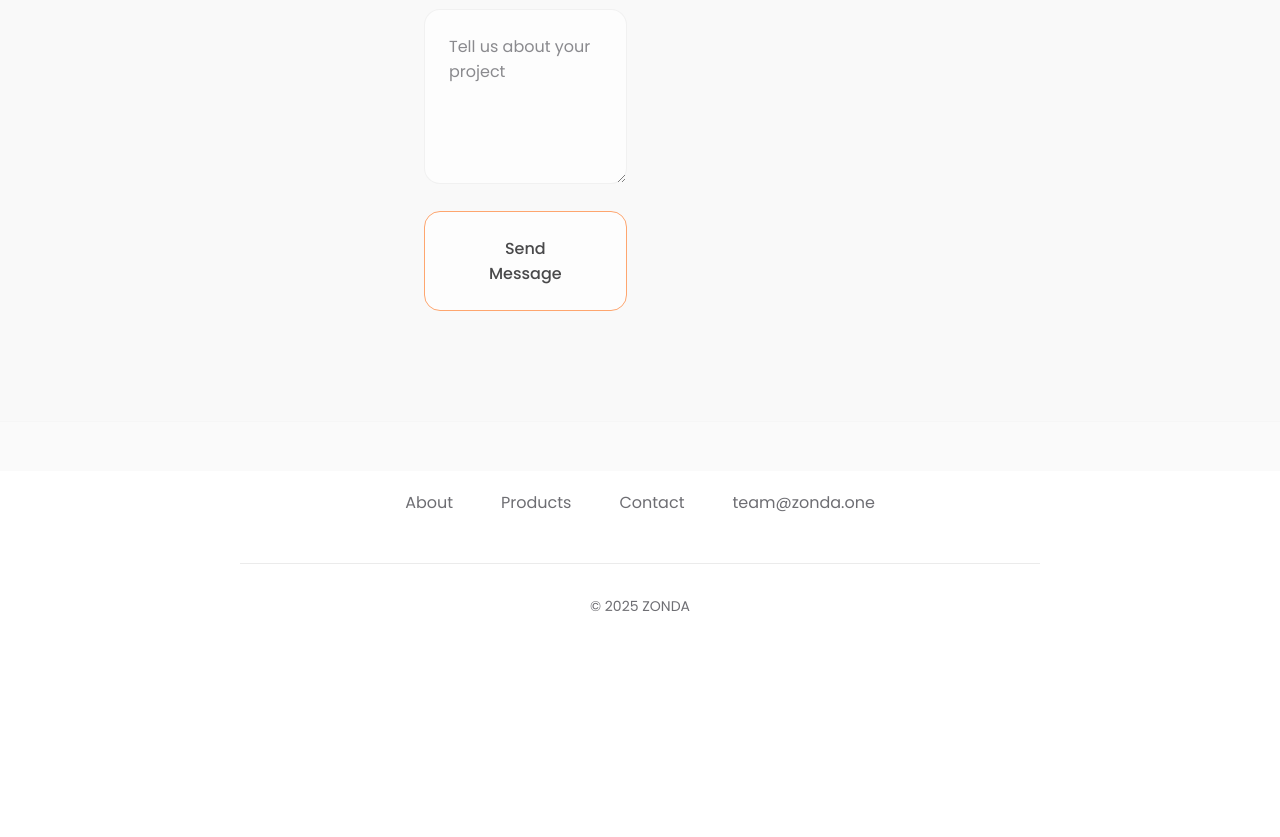
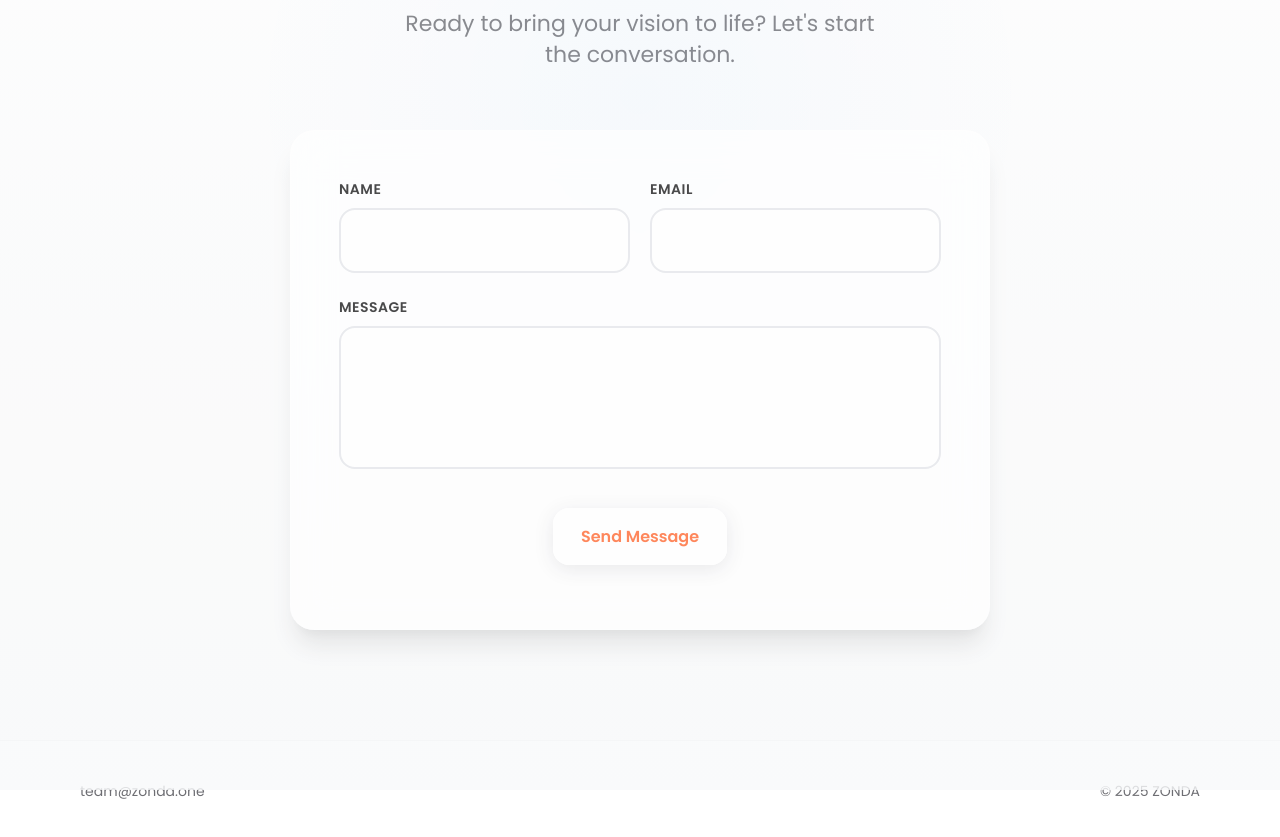
Before and after one commit to ZondaOne/Homepage, a React (Create React App) app: page / in a window 1280 px wide. Shown: the part 3800-4637 px from the top of the page. Before the commit the page ends 4477 px from the top, so only its background shows below. Built offline with nearby package versions, Linux system fonts and the light colour scheme; no server answers; the HTML template or start-up script is replaced by a standard one.

Commit message:
footer and contact

```diff
--- a/src/components/Footer/Footer.css
+++ b/src/components/Footer/Footer.css
@@ -1,77 +1,44 @@
 .footer {
   background: white;
   border-top: 1px solid rgba(0, 0, 0, 0.08);
-  padding: 60px 0;
+  padding: 40px 0;
 }
 
 .footer-content {
-  text-align: center;
-  max-width: 800px;
-  margin: 0 auto;
+  display: flex;
+  align-items: center;
+  justify-content: space-between;
+  flex-wrap: wrap;
+  gap: 16px;
 }
 
-.footer-links {
-  display: flex;
-  justify-content: center;
-  align-items: center;
-  gap: 48px;
-  margin-bottom: 40px;
-  flex-wrap: wrap;
+.footer-email {
+  color: var(--text-secondary);
+  text-decoration: none;
+  font-size: 14px;
+  transition: color 0.2s ease;
+  font-family: var(--font-primary);
 }
 
-.footer-link {
-  background: none;
-  border: none;
-  color: var(--text-secondary);
-  text-decoration: none;
-  font-size: 16px;
-  font-weight: 400;
-  cursor: pointer;
-  transition: color 0.2s ease;
-  font-family: var(--font-primary);
-  padding: 8px 0;
+.footer-email:hover {
+  color: var(--accent-orange);
 }
 
-.footer-link:hover {
-  color: var(--text-primary);
+.footer-copyright {
+  color: var(--text-secondary);
+  font-size: 14px;
+  margin: 0;
+  font-family: var(--font-primary);
 }
 
-.footer-bottom {
-  border-top: 1px solid rgba(0, 0, 0, 0.08);
-  padding-top: 32px;
-  text-align: center;
-}
-
-.footer-bottom p {
-  margin: 0;
-  color: var(--text-secondary);
-  font-size: 14px;
-  font-weight: 400;
-}
-
-/* Responsive Design */
 @media (max-width: 768px) {
-  .footer {
-    padding: 48px 0;
+  .footer-content {
+    flex-direction: column;
+    text-align: center;
+    gap: 12px;
   }
 
-  .footer-links {
-    gap: 32px;
-    margin-bottom: 32px;
-  }
-
-  .footer-bottom {
-    padding-top: 24px;
+  .footer {
+    padding: 32px 0;
   }
 }
-
-@media (max-width: 480px) {
-  .footer-links {
-    gap: 24px;
-    flex-direction: column;
-  }
-
-  .footer-link {
-    font-size: 14px;
-  }
-}
--- a/src/components/Footer/Footer.tsx
+++ b/src/components/Footer/Footer.tsx
@@ -21,24 +21,10 @@ const Footer: React.FC<FooterProps> = ({ onNavigate }) => {
     <footer className="footer">
       <div className="container">
         <div className="footer-content">
-          <div className="footer-links">
-            <button onClick={() => scrollToSection('about')} className="footer-link">
-              About
-            </button>
-            <button onClick={() => scrollToSection('products')} className="footer-link">
-              Products
-            </button>
-            <button onClick={() => scrollToSection('contact')} className="footer-link">
-              Contact
-            </button>
-            <a href="mailto:team@zonda.one" className="footer-link">
-              team@zonda.one
-            </a>
-          </div>
-
-          <div className="footer-bottom">
-            <p>© 2025 ZONDA</p>
-          </div>
+          <a href="mailto:team@zonda.one" className="footer-email">
+            team@zonda.one
+          </a>
+          <p className="footer-copyright">© 2025 ZONDA</p>
         </div>
       </div>
     </footer>
--- a/src/pages/Home/Home.css
+++ b/src/pages/Home/Home.css
@@ -86,131 +86,6 @@
     }
   }
 
-  /* Contact Section */
-  .contact-section {
-    background: #f9f9f9;
-    padding: 120px 0;
-  }
-
-  .contact-section .container {
-    max-width: 600px;
-    margin: 0 auto;
-    padding: 0 20px;
-  }
-
-  .contact-content {
-    text-align: center;
-  }
-
-  .contact-subtitle {
-    font-size: 20px;
-    color: var(--text-secondary);
-    margin: 24px 0 40px 0;
-    font-weight: 400;
-  }
-
-  .contact-form {
-    max-width: 100%;
-    margin: 0 auto;
-  }
-
-  .form-row {
-    display: grid;
-    grid-template-columns: 1fr 1fr;
-    gap: 16px;
-    margin-bottom: 20px;
-  }
-
-  .form-field {
-    width: 100%;
-  }
-
-  .form-input {
-    width: 100%;
-    padding: 16px 20px;
-    border: 1px solid rgba(0, 0, 0, 0.1);
-    border-radius: 12px;
-    background: white;
-    color: var(--text-primary);
-    font-size: 16px;
-    font-family: var(--font-primary);
-    transition: border-color 0.2s ease;
-    outline: none;
-    box-sizing: border-box;
-  }
-
-  .form-textarea {
-    width: 100%;
-    padding: 16px 20px;
-    border: 1px solid rgba(0, 0, 0, 0.1);
-    border-radius: 12px;
-    background: white;
-    color: var(--text-primary);
-    font-size: 16px;
-    font-family: var(--font-primary);
-    transition: border-color 0.2s ease;
-    outline: none;
-    box-sizing: border-box;
-    resize: vertical;
-    min-height: 120px;
-    margin-bottom: 20px;
-  }
-
-  .form-input:focus,
-  .form-textarea:focus {
-    border-color: var(--accent-primary);
-  }
-
-  .form-input::placeholder,
-  .form-textarea::placeholder {
-    color: var(--text-secondary);
-  }
-
-  .form-submit {
-    background: var(--accent-primary);
-    color: white;
-    border: none;
-    padding: 16px 32px;
-    border-radius: 12px;
-    font-size: 16px;
-    font-weight: 600;
-    cursor: pointer;
-    transition: all 0.2s ease;
-    font-family: var(--font-primary);
-    display: block;
-    margin: 0 auto;
-  }
-
-  .form-submit:hover:not(:disabled) {
-    background: var(--accent-secondary);
-    transform: translateY(-1px);
-  }
-
-  .form-submit:disabled {
-    opacity: 0.6;
-    cursor: not-allowed;
-  }
-
-  .contact-success {
-    text-align: center;
-    padding: 40px 20px;
-    background: rgba(16, 185, 129, 0.1);
-    border-radius: 16px;
-    border: 1px solid rgba(16, 185, 129, 0.2);
-  }
-
-  .contact-success h3 {
-    font-size: 24px;
-    font-weight: 600;
-    color: rgb(16, 185, 129);
-    margin: 0 0 8px 0;
-  }
-
-  .contact-success p {
-    font-size: 16px;
-    color: var(--text-secondary);
-    margin: 0;
-  }
 
 
   @media (max-width: 768px) {
@@ -298,25 +173,15 @@
   }
 
   .founders-image {
-    width: 200px;
-    height: 200px;
+    width: 450px;
+    height: 450px;
   }
 
-  .image-placeholder {
+  .founders-photo {
     width: 100%;
     height: 100%;
-    background: linear-gradient(135deg, #f8f9fa, #e9ecef);
     border-radius: 20px;
-    display: flex;
-    align-items: center;
-    justify-content: center;
-    border: 2px dashed rgba(0, 0, 0, 0.1);
-  }
-
-  .image-placeholder span {
-    color: var(--text-secondary);
-    font-size: 14px;
-    font-weight: 500;
+    object-fit: cover;
   }
 
   .content-right {
@@ -423,148 +288,6 @@
     font-weight: bold;
   }
 
-  /* Contact Section */
-  .contact-section {
-    padding: var(--space-2xl) 0;
-  }
-
-  .contact-content {
-    display: grid;
-    grid-template-columns: 1fr 1fr;
-    gap: var(--space-2xl);
-    align-items: start;
-  }
-
-  .contact-info {
-    margin-top: var(--space-xl);
-  }
-
-  .contact-item {
-    display: flex;
-    align-items: center;
-    gap: var(--space-md);
-    margin-bottom: var(--space-md);
-    color: var(--text-secondary);
-  }
-
-  .contact-icon {
-    font-size: 1.25rem;
-  }
-
-  .contact-form {
-    padding: var(--space-xl);
-    border-radius: var(--radius-lg);
-  }
-
-  .form-group {
-    margin-bottom: var(--space-md);
-  }
-
-  .form-input,
-  .form-textarea {
-    width: 100%;
-    padding: var(--space-md);
-    border: 1px solid var(--border-glass);
-    border-radius: var(--radius-md);
-    background: var(--bg-glass);
-    color: var(--text-primary);
-    font-size: 1rem;
-    transition: all 0.3s ease;
-  }
-
-  .form-input:focus,
-  .form-textarea:focus {
-    outline: none;
-    border-color: var(--accent-orange);
-    box-shadow: 0 0 0 2px rgba(255, 107, 53, 0.2);
-  }
-
-  .form-input::placeholder,
-  .form-textarea::placeholder {
-    color: var(--text-secondary);
-  }
-
-  .form-submit {
-    width: 100%;
-    padding: var(--space-md) var(--space-xl);
-    border: 1px solid var(--accent-orange);
-    border-radius: var(--radius-md);
-    background: var(--bg-glass);
-    color: var(--text-primary);
-    font-size: 1rem;
-    font-weight: var(--font-weight-medium);
-    cursor: pointer;
-    transition: all 0.3s ease;
-    position: relative;
-    overflow: hidden;
-  }
-
-  .form-submit::before {
-    content: '';
-    position: absolute;
-    top: 0;
-    left: -100%;
-    width: 100%;
-    height: 100%;
-    background: linear-gradient(90deg, transparent, var(--accent-orange), transparent);
-    opacity: 0.2;
-    transition: left 0.5s ease;
-  }
-
-  .form-submit:hover::before {
-    left: 100%;
-  }
-
-  .form-submit:hover {
-    box-shadow: var(--shadow-glow);
-    transform: translateY(-2px);
-  }
-
-  .form-success {
-    background: rgba(16, 185, 129, 0.1);
-    border: 1px solid rgba(16, 185, 129, 0.3);
-    color: rgb(16, 185, 129);
-    padding: var(--space-sm);
-    border-radius: var(--radius-sm);
-    margin-bottom: var(--space-md);
-    text-align: center;
-    font-size: 0.9rem;
-  }
-
-  .form-error {
-    background: rgba(239, 68, 68, 0.1);
-    border: 1px solid rgba(239, 68, 68, 0.3);
-    color: rgb(239, 68, 68);
-    padding: var(--space-sm);
-    border-radius: var(--radius-sm);
-    margin-bottom: var(--space-md);
-    text-align: center;
-    font-size: 0.9rem;
-  }
-
-  .form-success-message {
-    text-align: center;
-    padding: var(--space-xl);
-    border-radius: var(--radius-md);
-  }
-
-  .form-success-message h3 {
-    color: rgb(16, 185, 129);
-    margin-bottom: var(--space-sm);
-    font-size: 1.25rem;
-  }
-
-  .form-success-message p {
-    color: var(--text-secondary);
-    opacity: 0.8;
-  }
-
-  .validation-error {
-    color: rgb(239, 68, 68);
-    font-size: 0.8rem;
-    margin-top: 4px;
-    display: block;
-  }
 
 
   /* Responsive Design */
@@ -587,28 +310,192 @@
       font-size: 18px;
     }
 
+
+
     .form-row {
       grid-template-columns: 1fr;
-      gap: 0;
-      margin-bottom: 0;
-    }
-
-    .form-field {
-      margin-bottom: 20px;
+      gap: 20px;
     }
 
     .contact-subtitle {
       font-size: 18px;
     }
 
-    .contact-success {
-      padding: 32px 20px;
+    .contact-form {
+      padding: 32px 24px;
     }
 
-    .section {
-      padding: var(--space-xl) 0;
+    .contact-section {
+      padding: 100px 0;
     }
   }
+
+/* Contact Section */
+.contact-section {
+  background: linear-gradient(180deg, #ffffff 0%, #f8f9fa 100%);
+  padding: 160px 0;
+  position: relative;
+  overflow: hidden;
+}
+
+.contact-section::before {
+  content: '';
+  position: absolute;
+  top: 0;
+  left: 50%;
+  transform: translateX(-50%);
+  width: 800px;
+  height: 800px;
+  background: radial-gradient(circle, rgba(0, 122, 255, 0.03) 0%, transparent 70%);
+  pointer-events: none;
+}
+
+.contact-content {
+  max-width: 700px;
+  margin: 0 auto;
+  text-align: center;
+}
+
+.contact-header {
+  margin-bottom: 60px;
+}
+
+.contact-subtitle {
+  font-size: 22px;
+  color: var(--text-secondary);
+  margin: 32px auto 0 auto;
+  max-width: 500px;
+  line-height: 1.4;
+  font-weight: 400;
+}
+
+.contact-form {
+  background: rgba(255, 255, 255, 0.8);
+  backdrop-filter: blur(20px);
+  border: 1px solid rgba(255, 255, 255, 0.2);
+  border-radius: 24px;
+  padding: 48px;
+  box-shadow:
+    0 20px 25px -5px rgba(0, 0, 0, 0.1),
+    0 10px 10px -5px rgba(0, 0, 0, 0.04);
+  transition: all 0.3s ease;
+}
+
+.contact-form:hover {
+  transform: translateY(-2px);
+  box-shadow:
+    0 25px 50px -12px rgba(0, 0, 0, 0.15),
+    0 12px 24px -8px rgba(0, 0, 0, 0.08);
+}
+
+.form-row {
+  display: grid;
+  grid-template-columns: 1fr 1fr;
+  gap: 20px;
+  margin-bottom: 24px;
+}
+
+.form-field {
+  text-align: left;
+}
+
+.form-field label {
+  display: block;
+  font-size: 14px;
+  font-weight: 600;
+  color: var(--text-primary);
+  margin-bottom: 8px;
+  text-transform: uppercase;
+  letter-spacing: 0.5px;
+}
+
+.form-input,
+.form-textarea {
+  width: 100%;
+  padding: 18px 20px;
+  border: 2px solid #e5e7eb;
+  border-radius: 16px;
+  background: #ffffff;
+  font-size: 16px;
+  font-family: var(--font-primary);
+  color: var(--text-primary);
+  outline: none;
+  transition: all 0.3s cubic-bezier(0.4, 0, 0.2, 1);
+  box-sizing: border-box;
+  -webkit-appearance: none;
+  appearance: none;
+}
+
+.form-input:focus,
+.form-textarea:focus {
+  border-color: #007AFF;
+  box-shadow:
+    0 0 0 4px rgba(0, 122, 255, 0.1),
+    0 1px 3px 0 rgba(0, 0, 0, 0.1);
+  transform: translateY(-1px);
+}
+
+.form-textarea {
+  resize: none;
+  font-family: inherit;
+  line-height: 1.6;
+}
+
+.contact-submit-button {
+  margin: 32px auto 0 auto !important;
+  display: block !important;
+}
+
+.contact-success {
+  text-align: center;
+  padding: 60px 40px;
+  background: rgba(255, 255, 255, 0.9);
+  backdrop-filter: blur(20px);
+  border-radius: 24px;
+  box-shadow:
+    0 20px 25px -5px rgba(0, 0, 0, 0.1),
+    0 10px 10px -5px rgba(0, 0, 0, 0.04);
+}
+
+.success-icon {
+  width: 64px;
+  height: 64px;
+  background: #10B981;
+  border-radius: 50%;
+  display: flex;
+  align-items: center;
+  justify-content: center;
+  margin: 0 auto 24px auto;
+  font-size: 32px;
+  color: white;
+  font-weight: bold;
+}
+
+.contact-success h3 {
+  font-size: 28px;
+  font-weight: 600;
+  color: var(--text-primary);
+  margin-bottom: 12px;
+}
+
+.contact-success p {
+  font-size: 18px;
+  color: var(--text-secondary);
+  margin: 0;
+}
+
+.form-validation {
+  margin-top: 16px;
+}
+
+.form-validation .validation-error {
+  color: #ef4444;
+  font-size: 14px;
+  text-align: left;
+  display: block;
+  margin-bottom: 8px;
+  padding-left: 4px;
+}
 
   @media (max-width: 480px) {
     .container {
--- a/src/pages/Home/Home.tsx
+++ b/src/pages/Home/Home.tsx
@@ -152,9 +152,7 @@ const Home: React.FC = () => {
 
             <div className="founders-placeholder">
               <div className="founders-image">
-                <div className="image-placeholder">
-                  <span>Founders Photo</span>
-                </div>
+                <img src="/founders.png" alt="Founders" className="founders-photo" />
               </div>
             </div>
 
@@ -180,20 +178,19 @@ const Home: React.FC = () => {
 
       {/* <Reviews /> */}
 
-      <section
-        id="contact"
-        className="section contact-section"
-        ref={addToRefs}
-      >
+      <section id="contact" className="contact-section" ref={addToRefs}>
         <div className="container">
           <div className="contact-content">
-            <h2 className="section-title centered">Get in Touch</h2>
-            <p className="contact-subtitle">
-              Ready to build something great together?
-            </p>
+            <div className="contact-header">
+              <h2 className="section-title centered">Let's create something together.</h2>
+              <p className="contact-subtitle">
+                Ready to bring your vision to life? Let's start the conversation.
+              </p>
+            </div>
 
             {state.succeeded ? (
               <div className="contact-success">
+                <div className="success-icon">✓</div>
                 <h3>Message sent successfully</h3>
                 <p>We'll get back to you within 24 hours.</p>
               </div>
@@ -201,57 +198,51 @@ const Home: React.FC = () => {
               <form className="contact-form" onSubmit={handleSubmit}>
                 <div className="form-row">
                   <div className="form-field">
+                    <label htmlFor="name">Name</label>
                     <input
                       type="text"
+                      id="name"
                       name="name"
-                      placeholder="Name"
                       className="form-input"
                       required
                     />
-                    <ValidationError
-                      prefix="Name"
-                      field="name"
-                      errors={state.errors}
-                    />
                   </div>
                   <div className="form-field">
+                    <label htmlFor="email">Email</label>
                     <input
                       type="email"
+                      id="email"
                       name="email"
-                      placeholder="Email"
                       className="form-input"
                       required
-                    />
-                    <ValidationError
-                      prefix="Email"
-                      field="email"
-                      errors={state.errors}
                     />
                   </div>
                 </div>
 
                 <div className="form-field">
+                  <label htmlFor="message">Message</label>
                   <textarea
+                    id="message"
                     name="message"
-                    placeholder="Tell us about your project"
                     className="form-textarea"
-                    rows={5}
+                    rows={4}
                     required
                   ></textarea>
-                  <ValidationError
-                    prefix="Message"
-                    field="message"
-                    errors={state.errors}
-                  />
                 </div>
 
-                <button
+                <Button
                   type="submit"
-                  className="form-submit"
                   disabled={state.submitting}
+                  className="contact-submit-button"
                 >
                   {state.submitting ? 'Sending...' : 'Send Message'}
-                </button>
+                </Button>
+
+                <div className="form-validation">
+                  <ValidationError prefix="Name" field="name" errors={state.errors} />
+                  <ValidationError prefix="Email" field="email" errors={state.errors} />
+                  <ValidationError prefix="Message" field="message" errors={state.errors} />
+                </div>
               </form>
             )}
           </div>
```
Also changed, not shown: 1 other file (tests, documents, lock files or other folders).
